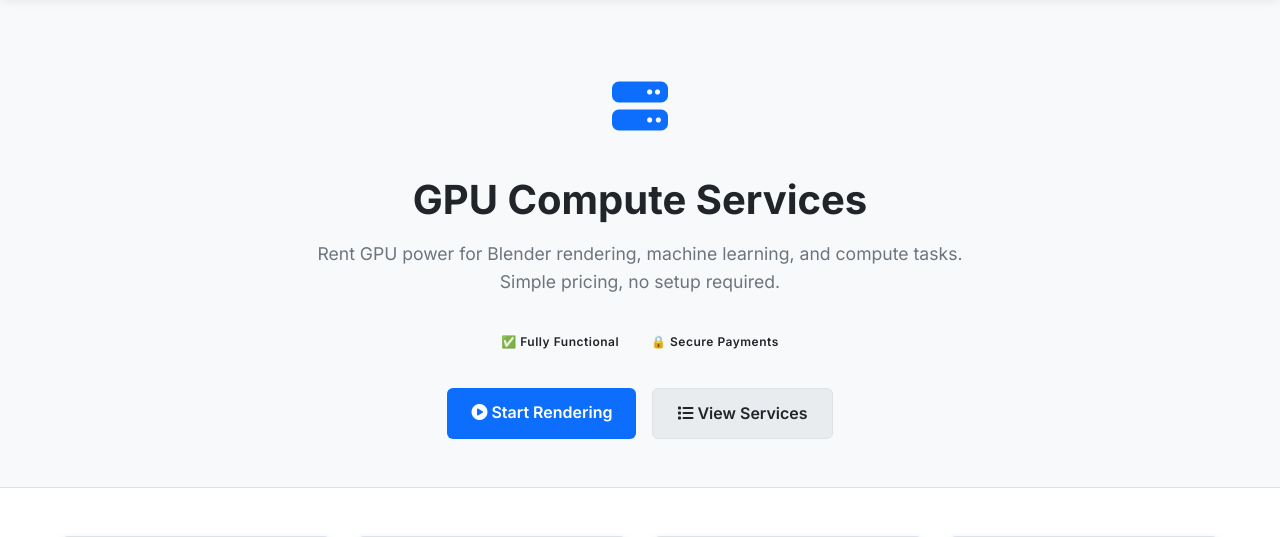
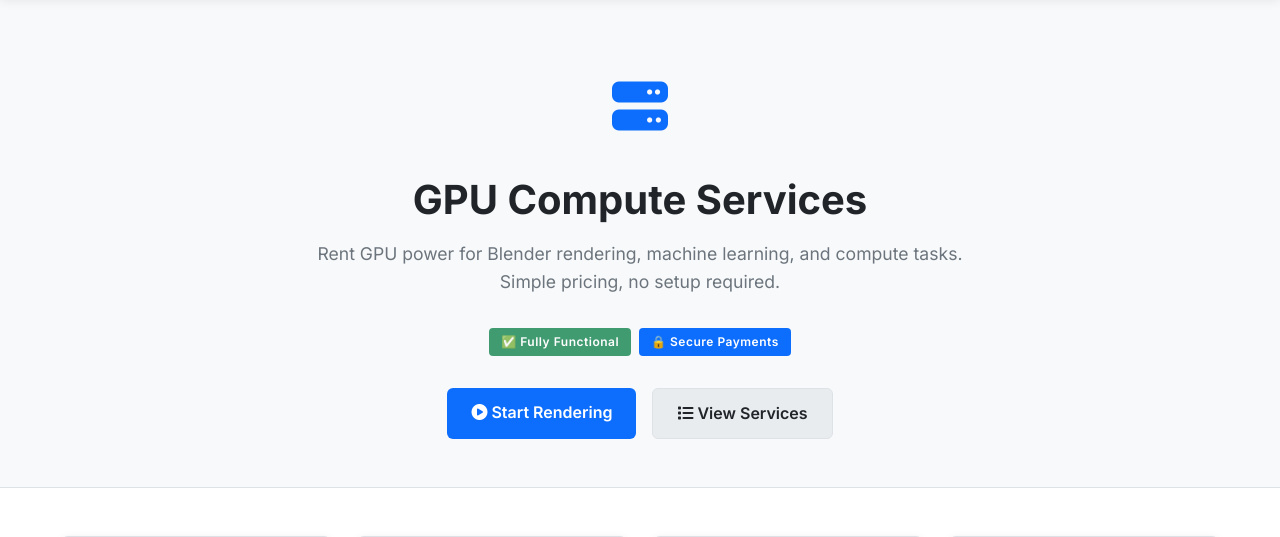
Before and after one commit to Teddy11235-evil/pythons-GPUS, a Flask app: page / in a window 1280 px wide. Shown: the part 76-613 px from the top of the page. Run offline with Flask 3, Linux system fonts and the light colour scheme; data that the repository does not hold is empty; some web fonts are replaced.

Commit message:
Update style.css

```diff
--- a/static/style.css
+++ b/static/style.css
@@ -862,3 +862,20 @@
 @keyframes spin {
     to { transform: rotate(360deg); }
 }
+/* New Tag Styles */
+.live-tag {
+    background: var(--success);
+    color: white;
+    animation: pulse-green 2s infinite;
+}
+
+.secure-tag {
+    background: var(--accent-primary);
+    color: white;
+}
+
+@keyframes pulse-green {
+    0% { opacity: 1; }
+    50% { opacity: 0.8; }
+    100% { opacity: 1; }
+}
```
